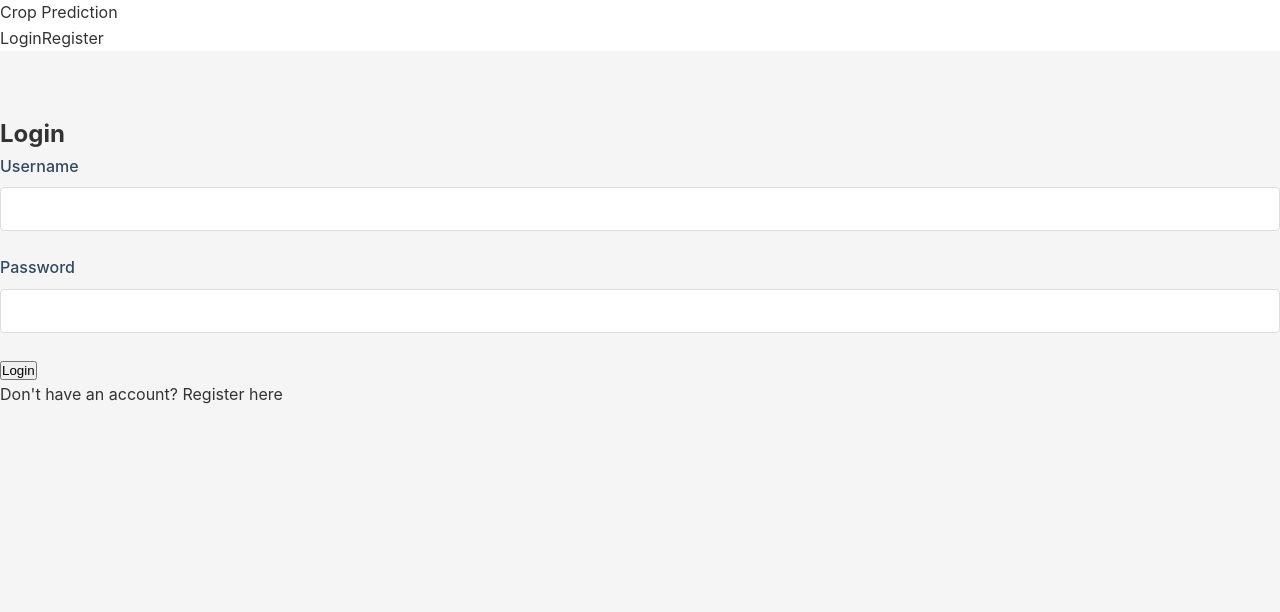
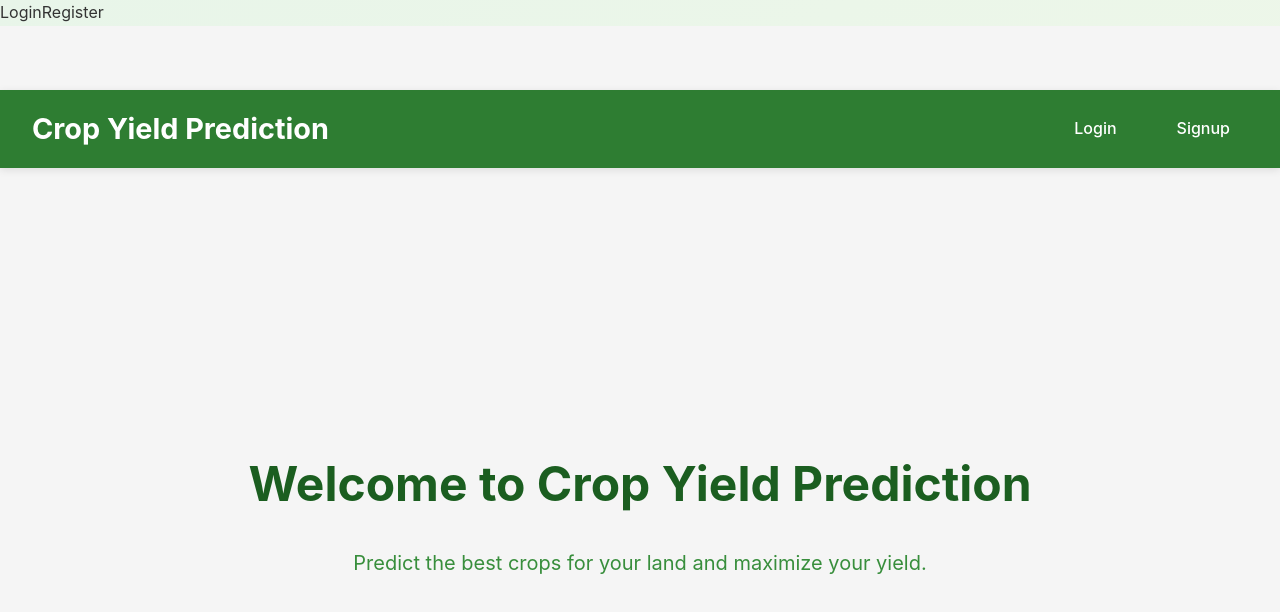
Before and after one commit to ananysagar/crop-yield-prediction, a React (Create React App) app in the folder frontend/: page / in a window 1280 px wide. Before the commit this address led to /login. Shown: the top 612 px of the page. Built offline with nearby package versions, Linux system fonts and the light colour scheme; no server answers.

Commit message:
fixing the navigation

```diff
--- a/frontend/src/App.js
+++ b/frontend/src/App.js
@@ -10,6 +10,7 @@ import Navigation from "./components/Navigation";
 import Login from "./components/Login";
 import Register from "./components/Register";
 import CropPrediction from "./components/CropPrediction";
+import Home from './components/Home';
 import "./App.css";
 
 // Protected Route components
@@ -35,6 +36,7 @@ function App() {
           <Navigation />
           <main className="main-content">
             <Routes>
+              <Route path="/" element={<Home />} />
               <Route path="/login" element={<Login />} />
               <Route path="/register" element={<Register />} />
               <Route
@@ -53,7 +55,7 @@ function App() {
                   </ProtectedRoute>
                 }
               />
-              <Route path="/" element={<Navigate to="/login" />} />
+              <Route path="*" element={<Navigate to="/" />} />
             </Routes>
           </main>
         </div>
--- /dev/null
+++ b/frontend/src/components/Home.css
@@ -0,0 +1,96 @@
+/* Reset some basic styling */
+* {
+  margin: 0;
+  padding: 0;
+  box-sizing: border-box;
+}
+
+body {
+  font-family: "Segoe UI", Tahoma, Geneva, Verdana, sans-serif;
+  background: linear-gradient(to bottom right, #e8f5e9, #f1f8e9);
+  color: #2e7d32;
+  min-height: 100vh;
+}
+
+/* Container for the full page */
+.home-container {
+  display: flex;
+  flex-direction: column;
+  min-height: 100vh;
+}
+
+/* Navbar styles */
+.navbar {
+  display: flex;
+  justify-content: space-between;
+  align-items: center;
+  background-color: #2e7d32;
+  padding: 1rem 2rem;
+  color: #fff;
+  box-shadow: 0 2px 8px rgba(0, 0, 0, 0.1);
+}
+
+.navbar-brand {
+  font-size: 1.8rem;
+  font-weight: bold;
+}
+
+.navbar-links .nav-link {
+  margin-left: 1.5rem;
+  text-decoration: none;
+  color: #ffffff;
+  font-weight: 500;
+  padding: 0.5rem 1rem;
+  border: 2px solid transparent;
+  transition: all 0.3s ease;
+  border-radius: 8px;
+}
+
+.navbar-links .nav-link:hover {
+  background-color: #66bb6a;
+  border: 2px solid #ffffff;
+}
+
+/* Hero Section */
+.home-content {
+  flex: 1;
+  display: flex;
+  flex-direction: column;
+  justify-content: center;
+  align-items: center;
+  padding: 4rem 2rem;
+  text-align: center;
+}
+
+.home-content h1 {
+  font-size: 3rem;
+  color: #1b5e20;
+  margin-bottom: 1.5rem;
+}
+
+.home-content p {
+  font-size: 1.25rem;
+  color: #388e3c;
+  max-width: 600px;
+  margin-bottom: 2rem;
+}
+
+/* Responsive Design */
+@media (max-width: 768px) {
+  .navbar {
+    flex-direction: column;
+    align-items: flex-start;
+  }
+
+  .navbar-links {
+    margin-top: 1rem;
+  }
+
+  .home-content h1 {
+    font-size: 2.25rem;
+  }
+
+  .home-content p {
+    font-size: 1.1rem;
+  }
+}
--- /dev/null
+++ b/frontend/src/components/Home.js
@@ -0,0 +1,27 @@
+import React from "react";
+import { Link } from "react-router-dom";
+import "./Home.css";
+
+const Home = () => {
+  return (
+    <div className="home-container">
+      <nav className="navbar">
+        <div className="navbar-brand">Crop Yield Prediction</div>
+        <div className="navbar-links">
+          <Link to="/login" className="nav-link">
+            Login
+          </Link>
+          <Link to="/register" className="nav-link">
+            Signup
+          </Link>
+        </div>
+      </nav>
+      <div className="home-content">
+        <h1>Welcome to Crop Yield Prediction</h1>
+        <p>Predict the best crops for your land and maximize your yield.</p>
+      </div>
+    </div>
+  );
+};
+
+export default Home;
--- a/frontend/src/components/Navigation.js
+++ b/frontend/src/components/Navigation.js
@@ -1,6 +1,6 @@
-import React from 'react';
-import { Link, useNavigate } from 'react-router-dom';
-import { useAuth } from '../context/AuthContext';
+import React from "react";
+import { Link, useNavigate } from "react-router-dom";
+import { useAuth } from "../context/AuthContext";
 
 const Navigation = () => {
   const { user, logout } = useAuth();
@@ -9,16 +9,16 @@ const Navigation = () => {
   const handleLogout = async () => {
     const result = await logout();
     if (result.success) {
-            navigate('/login');
+      navigate("/");
     }
   };
 
   return (
     <nav className="navigation">
       <div className="nav-container">
-                <Link to="/" className="nav-brand">
+        {/* <Link to="/" className="nav-brand">
           Crop Prediction
-                </Link>
+        </Link> */}
         <div className="nav-links">
           {user ? (
             <>
```
Lines whose indentation alone changed are shown as unchanged.
